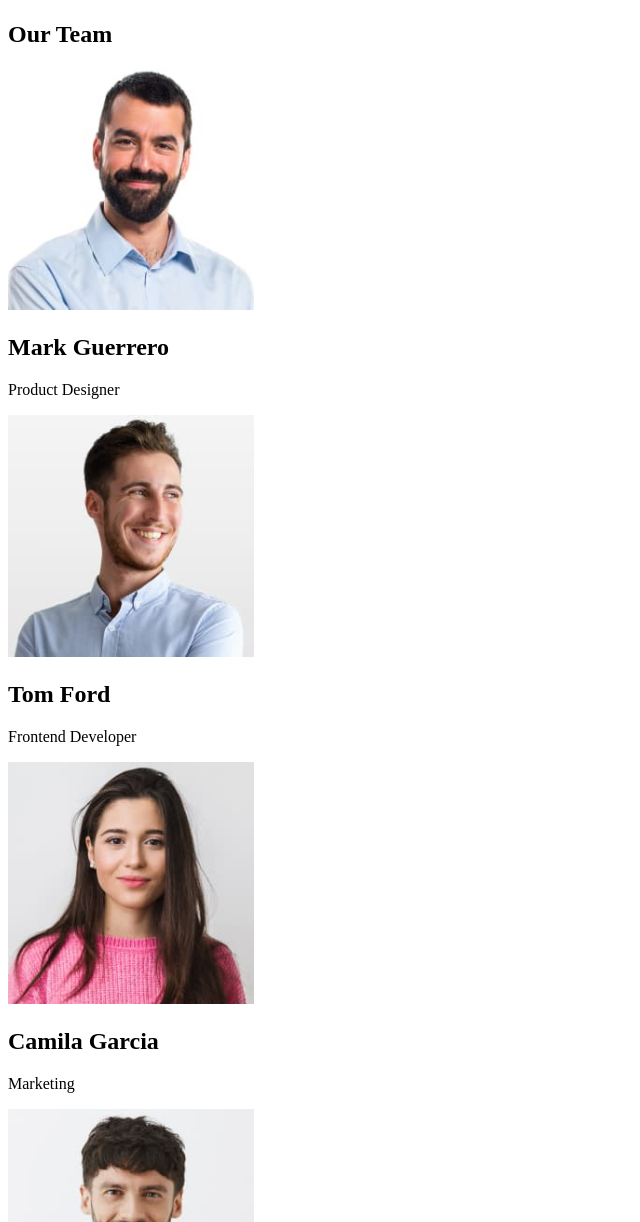
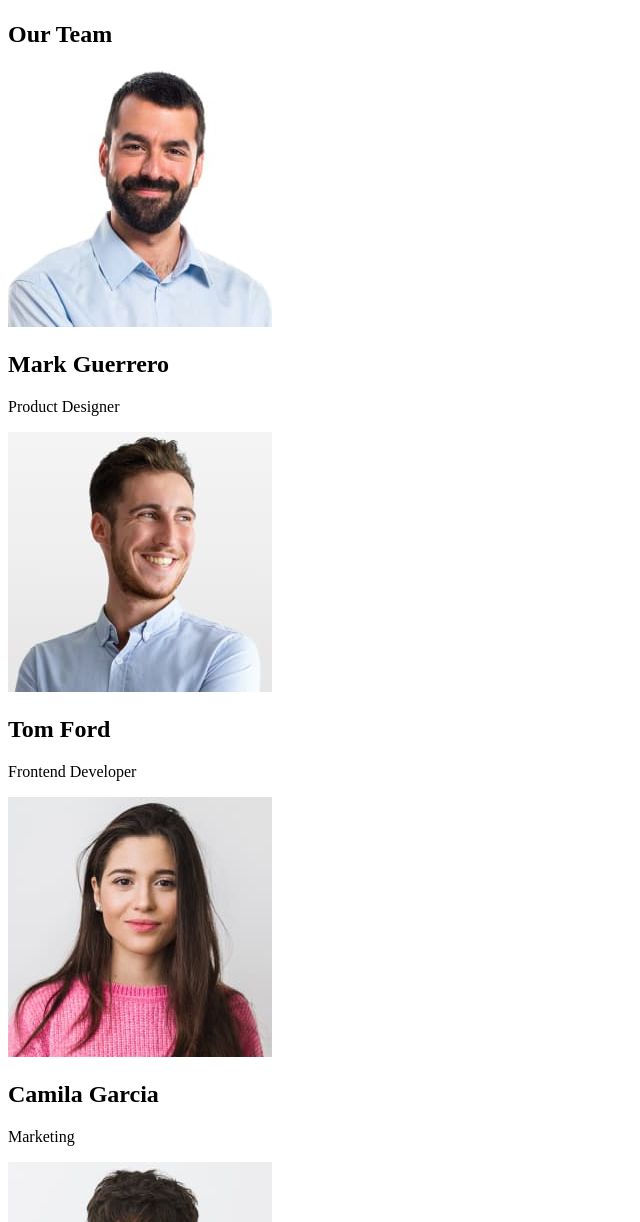
Before and after one commit to Volosatyy-pupok/goit-markup-hw-01, a plain HTML site: page index.html in a window 1280 px wide. Shown: the part 1578-2800 px from the top of the page, without its empty margins (0-640 px from the left). Drawn offline with Linux system fonts and the light colour scheme.

Commit message:
Update index.html

```diff
--- a/index.html
+++ b/index.html
@@ -91,19 +91,19 @@
     <section>
     <h2>Our Team</h2>
 
-      <img src="./images/team1.jpg" alt="team1.jpg" width="246" />
+      <img src="./images/team1.jpg" alt="team1.jpg" width="246*260"/>
       <h2>Mark Guerrero</h2>
       <p>Product Designer</p>
 
-      <img src="./images/team2.jpg" alt="team2.jpg" width="246" />
+      <img src="./images/team2.jpg" alt="team2.jpg" width="246*260"/>
       <h2>Tom Ford</h2>
       <p>Frontend Developer</p>
 
-      <img src="./images/team3.jpg" alt="team3.jpg" width="246" />
+      <img src="./images/team3.jpg" alt="team3.jpg" width="246*260"/>
       <h2>Camila Garcia</h2>
       <p>Marketing</p>
 
-      <img src="./images/team4.jpg" alt="team4.jpg" width="246" />
+      <img src="./images/team4.jpg" alt="team4.jpg" width="246*260"/>
       <h2>Daniel Wilson</h2>
       <p>UI Designer</p>
     </section>
```
